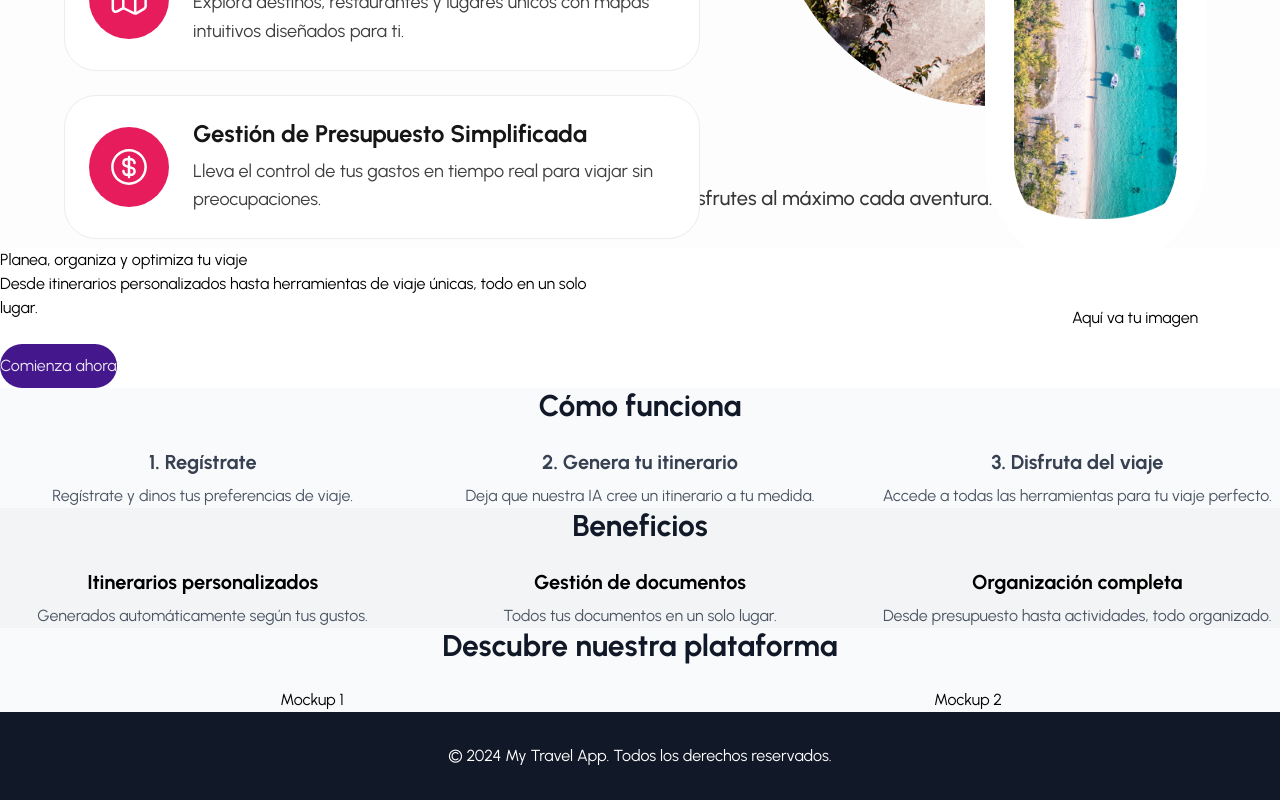
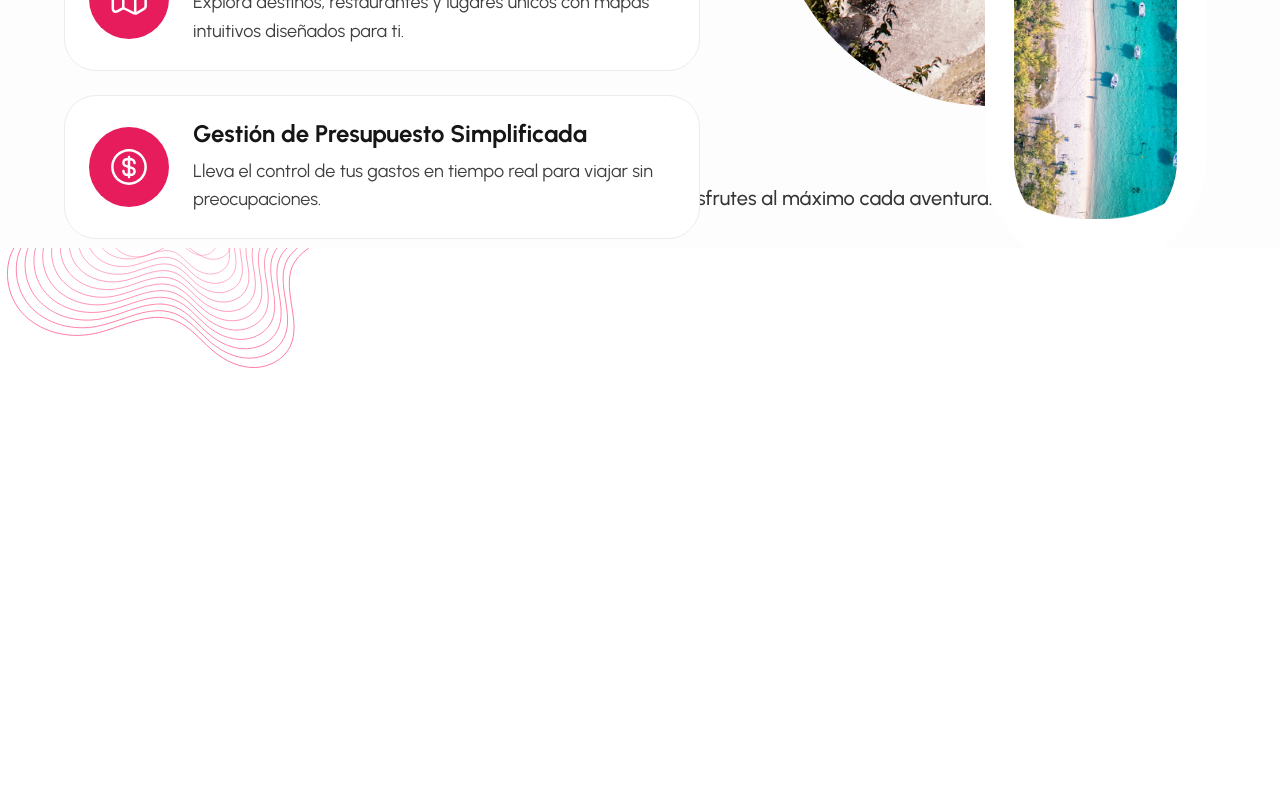
Before and after one commit to Ignacio918/viajes-app, a React (Vite) app in the folder viajes-app/: page / in a window 1280 px wide. Shown: the part 1485-2285 px from the top of the page. After the commit the page ends 1853 px from the top, so only its background shows below. Built offline with nearby package versions, Linux system fonts and the light colour scheme; a web font is replaced by a local one.

Commit message:
arreglos en app.tsx

```diff
--- a/viajes-app/src/App.tsx
+++ b/viajes-app/src/App.tsx
@@ -47,10 +47,6 @@ const App: React.FC = () => {
     };
   }, []);
 
-  const handleLoginClick = () => {
-    setShowAuthPage("login");
-  };
-
   const handleRegisterClick = () => {
     setShowAuthPage("register");
   };
@@ -80,121 +76,7 @@ const App: React.FC = () => {
                   {showAuthPage === null ? (
                     <div className="flex-grow">
                       <HeroSection />
-                      {/* Benefits ahora va aquí, justo después de HeroSection */}
                       <Benefits />
-                      <header className="section-spacing bg-white hero-offset">
-                        <div className="container-spacing grid grid-cols-1 md:grid-cols-2 gap-8 items-center">
-                          <div className="text-center md:text-left">
-                            <h1 className="text-heading">
-                              Planea, organiza y optimiza tu viaje
-                            </h1>
-                            <p className="text-subheading mb-6">
-                              Desde itinerarios personalizados hasta
-                              herramientas de viaje únicas, todo en un solo
-                              lugar.
-                            </p>
-                            <button
-                              className="btn-primary"
-                              onClick={handleLoginClick}
-                            >
-                              Comienza ahora
-                            </button>
-                          </div>
-                          <div className="flex justify-center md:justify-end">
-                            <div className="mockup-box w-full md:w-2/3 lg:w-1/2 xl:w-1/3">
-                              Aquí va tu imagen
-                            </div>
-                          </div>
-                        </div>
-                      </header>
-                      <section className="section-spacing bg-gray-50">
-                        <div className="container-spacing text-center">
-                          <h2 className="text-3xl font-bold mb-6 text-gray-900">
-                            Cómo funciona
-                          </h2>
-                          <div className="grid grid-cols-1 md:grid-cols-3 gap-8">
-                            <div>
-                              <h3 className="text-xl font-semibold mb-2 text-gray-700">
-                                1. Regístrate
-                              </h3>
-                              <p className="text-gray-600">
-                                Regístrate y dinos tus preferencias de viaje.
-                              </p>
-                            </div>
-                            <div>
-                              <h3 className="text-xl font-semibold mb-2 text-gray-700">
-                                2. Genera tu itinerario
-                              </h3>
-                              <p className="text-gray-600">
-                                Deja que nuestra IA cree un itinerario a tu
-                                medida.
-                              </p>
-                            </div>
-                            <div>
-                              <h3 className="text-xl font-semibold mb-2 text-gray-700">
-                                3. Disfruta del viaje
-                              </h3>
-                              <p className="text-gray-600">
-                                Accede a todas las herramientas para tu viaje
-                                perfecto.
-                              </p>
-                            </div>
-                          </div>
-                        </div>
-                      </section>
-                      <section className="section-spacing bg-gray-100">
-                        <div className="container-spacing text-center">
-                          <h2 className="text-3xl font-bold mb-6 text-gray-900">
-                            Beneficios
-                          </h2>
-                          <div className="grid grid-cols-1 md:grid-cols-3 gap-8">
-                            <div>
-                              <h3 className="text-xl font-semibold mb-2">
-                                Itinerarios personalizados
-                              </h3>
-                              <p className="text-gray-600">
-                                Generados automáticamente según tus gustos.
-                              </p>
-                            </div>
-                            <div>
-                              <h3 className="text-xl font-semibold mb-2">
-                                Gestión de documentos
-                              </h3>
-                              <p className="text-gray-600">
-                                Todos tus documentos en un solo lugar.
-                              </p>
-                            </div>
-                            <div>
-                              <h3 className="text-xl font-semibold mb-2">
-                                Organización completa
-                              </h3>
-                              <p className="text-gray-600">
-                                Desde presupuesto hasta actividades, todo
-                                organizado.
-                              </p>
-                            </div>
-                          </div>
-                        </div>
-                      </section>
-                      <section className="section-spacing">
-                        <div className="container-spacing text-center">
-                          <h2 className="text-3xl font-bold mb-6 text-gray-900">
-                            Descubre nuestra plataforma
-                          </h2>
-                          <div className="grid grid-cols-1 md:grid-cols-2 gap-8 items-center">
-                            <div className="mockup-box">Mockup 1</div>
-                            <div className="mockup-box">Mockup 2</div>
-                          </div>
-                        </div>
-                      </section>
-                      <footer className="bg-gray-900 text-white py-8">
-                        <div className="container-spacing text-center">
-                          <p>
-                            &copy; 2024 My Travel App. Todos los derechos
-                            reservados.
-                          </p>
-                        </div>
-                      </footer>
                     </div>
                   ) : showAuthPage === "login" ? (
                     <LoginPage
```
